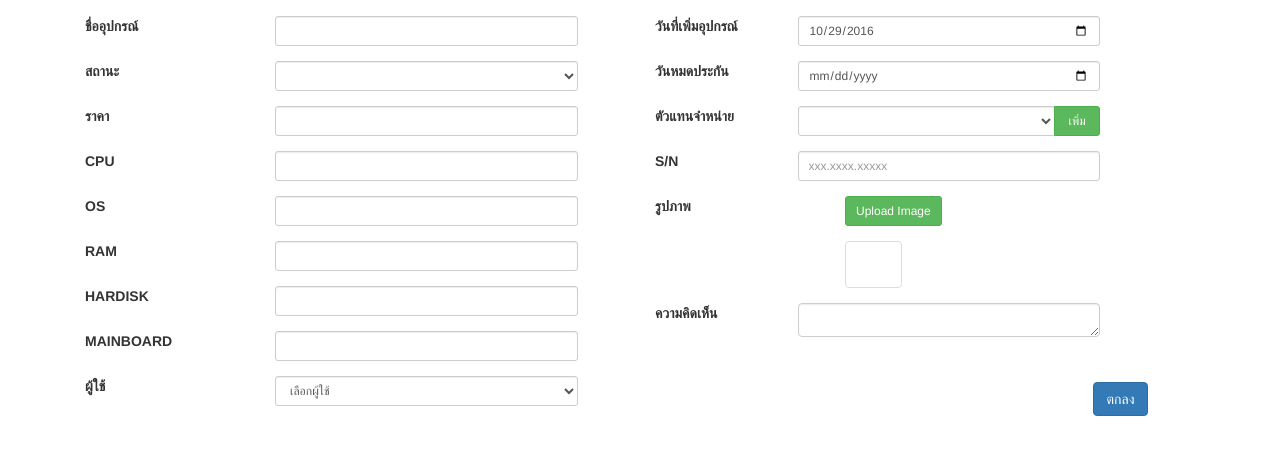
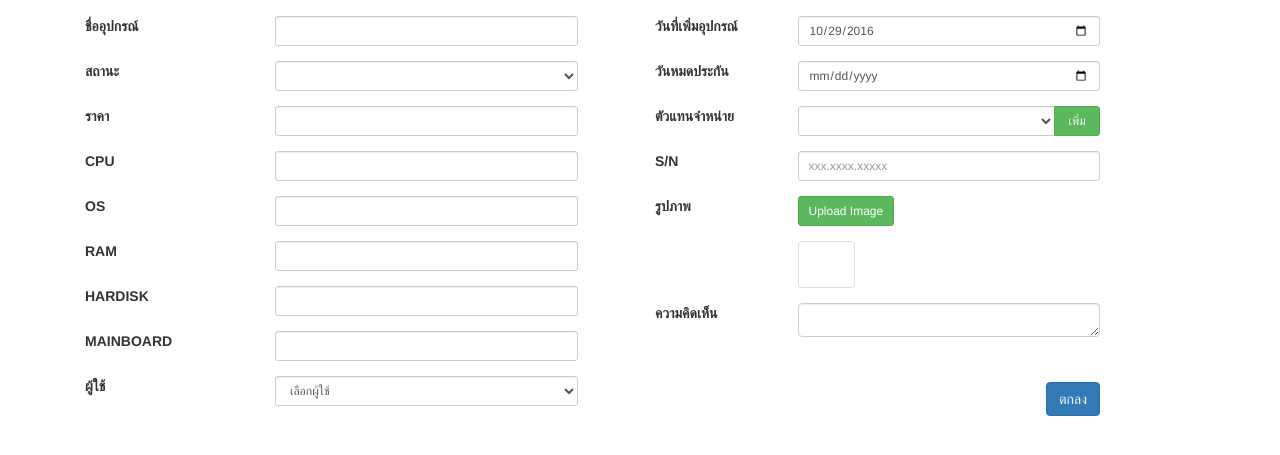
Before and after one commit to newtlex/AssetFinal, a PHP site: page /main.php?page=view-add-computer.php in a window 1280 px wide. Shown: the part 137-592 px from the top of the page. Run offline with PHP 8.4, Linux system fonts and the light colour scheme; the visitor is signed in with stand-in values (Sample User, id 1); tables that the repository leaves empty or names only in its code hold one stand-in row (values such as "Sample post"); data that the repository does not hold is empty.

Commit message:
edit view

```diff
--- a/view-add-computer.php
+++ b/view-add-computer.php
@@ -192,7 +192,7 @@ $imageName = "blankImage.png";
         </div>
       </div>
       <div class="form-group">
-        <label class="col-md-4">รูปภาพ</label>
+        <label class="col-md-3">รูปภาพ</label>
         <div class="col-md-7">
           <label class="btn btn-success btn-sm btn-file">
             Upload Image <input id="fileUpload" type="file" name="file" style="display: none;" >
@@ -200,7 +200,7 @@ $imageName = "blankImage.png";
         </div>
       </div>
       <div class="form-group">
-        <div class="col-md-5 col-md-offset-4" id="image-holder">
+        <div class="col-md-5 col-md-offset-3" id="image-holder">
           <a href = "imageAsset/<?php echo "{$imageName}"; ?>"><img src="imageAsset/<?php echo "{$imageName}" ?>" class = "img-thumbnail" /></a>
         </div>
       </div>
@@ -217,7 +217,7 @@ $imageName = "blankImage.png";
 
       </div>
       <div class="form-group">
-        <div class="col-md-2 col-md-offset-9 text-right">
+        <div class="col-md-2 col-md-offset-8 text-right">
           <input type="hidden" name="astype" value="1">
           <input type="hidden" name="ID" value="<?php echo "$id"; ?>" >
           <input type="hidden" name="assetDetail" value="<?php echo "{$data2['assetDetail']}"; ?>">
--- a/view-add-monitor.php
+++ b/view-add-monitor.php
@@ -297,15 +297,12 @@ $imageName = "blankImage.png";
 
       </div>
       <div class="form-group">
-        <div class="col-md-4 col-md-offset-9 text-right">
+        <div class="col-md-3 col-md-offset-8 text-right">
           <input type="hidden" name="astype" value="3">
           <input type="hidden" name="ID" value="<?php echo "$id"; ?>" >
           <input type="hidden" name="assetDetail" value="<?php echo "{$data2['assetDetail']}"; ?>">
           <button class="btn btn-primary" type="submit">ตกลง</button>
         </div>
-      </div>
-      <div class="form-group">
-
       </div>
     </div>
   </form>
--- a/view-add-other.php
+++ b/view-add-other.php
@@ -202,7 +202,7 @@ $imageName = "blankImage.png";
         </div>
       </div>
       <div class="form-group">
-        <div class="col-md-2 col-md-offset-9 text-right well">
+        <div class="col-md-3 col-md-offset-8 text-right">
           <input type="hidden" name="astype" value="5">
           <input type="hidden" name="ID" value="<?php echo "$id"; ?>" >
           <input type="hidden" name="assetDetail" value="<?php echo "{$data2['assetDetail']}"; ?>">
```
